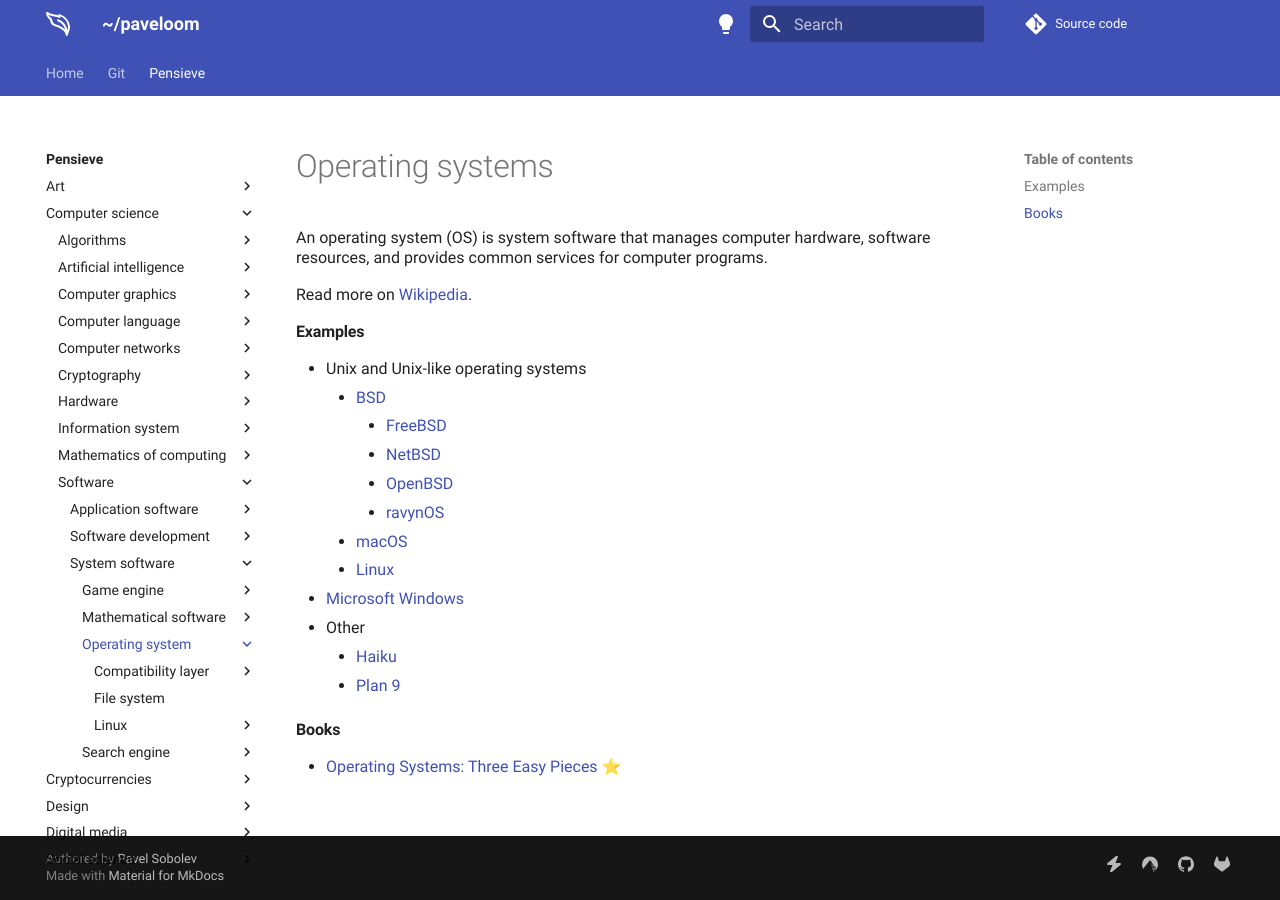
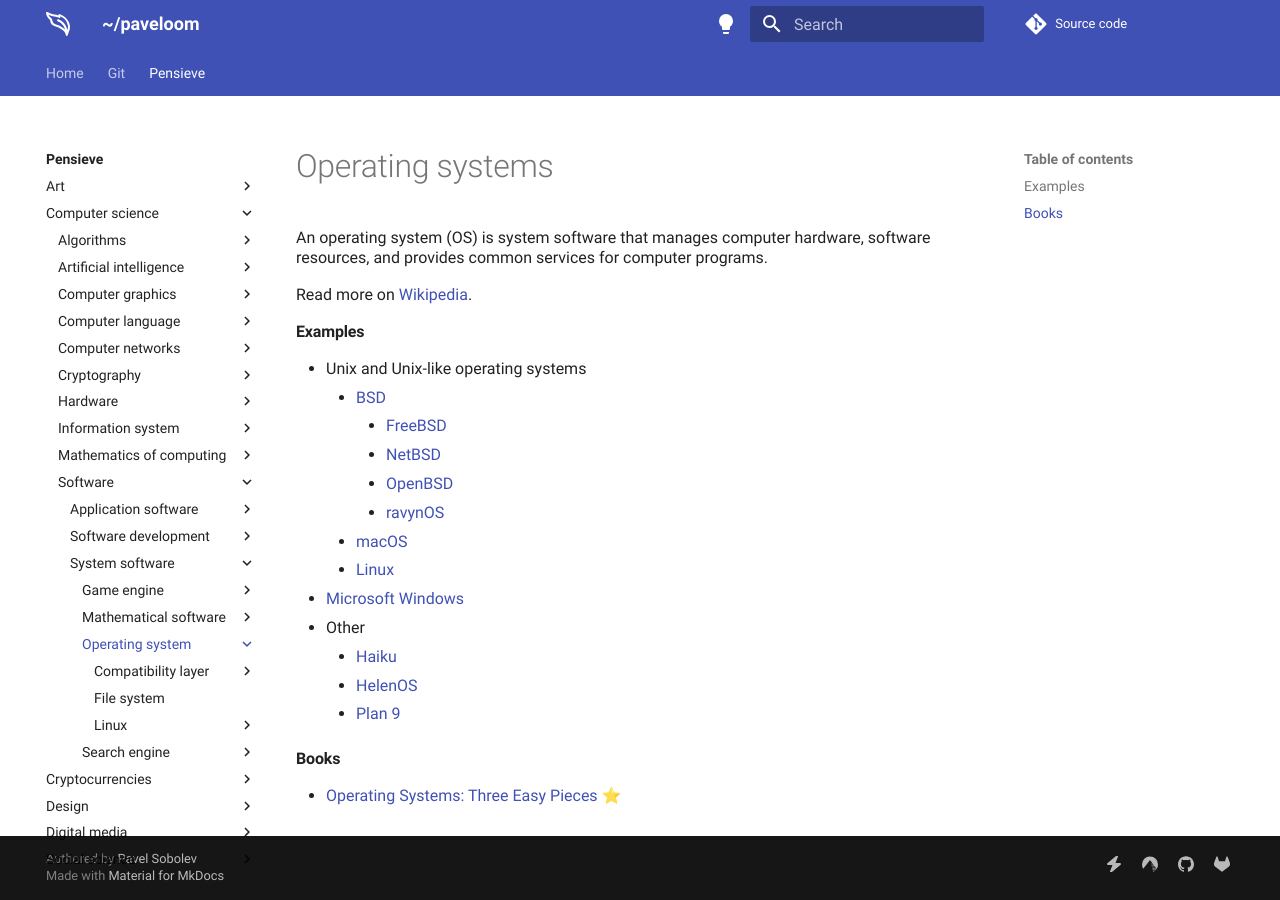
Before and after one commit to paveloom/paveloom.dev, an MkDocs documentation site: the page built from content/pensieve/operating-system.md, in a window 1280 px wide. Built offline with MkDocs 1.6.1 and Material for MkDocs 9.7.7, drawn with Linux system fonts in a browser that asks for light colours; comment, search, counter and statistics services are not loaded.

Commit message:
Pensieve: update the Operating system page.

```diff
--- a/content/pensieve/operating-system.md
+++ b/content/pensieve/operating-system.md
@@ -17,6 +17,7 @@
 - [Microsoft Windows](https://en.wikipedia.org/wiki/Microsoft_Windows)
 - Other
     - [Haiku](https://en.wikipedia.org/wiki/Haiku_(operating_system))
+    - [HelenOS](http://www.helenos.org)
     - [Plan 9](https://en.wikipedia.org/wiki/Plan_9_from_Bell_Labs)
 
 #### Books
```
